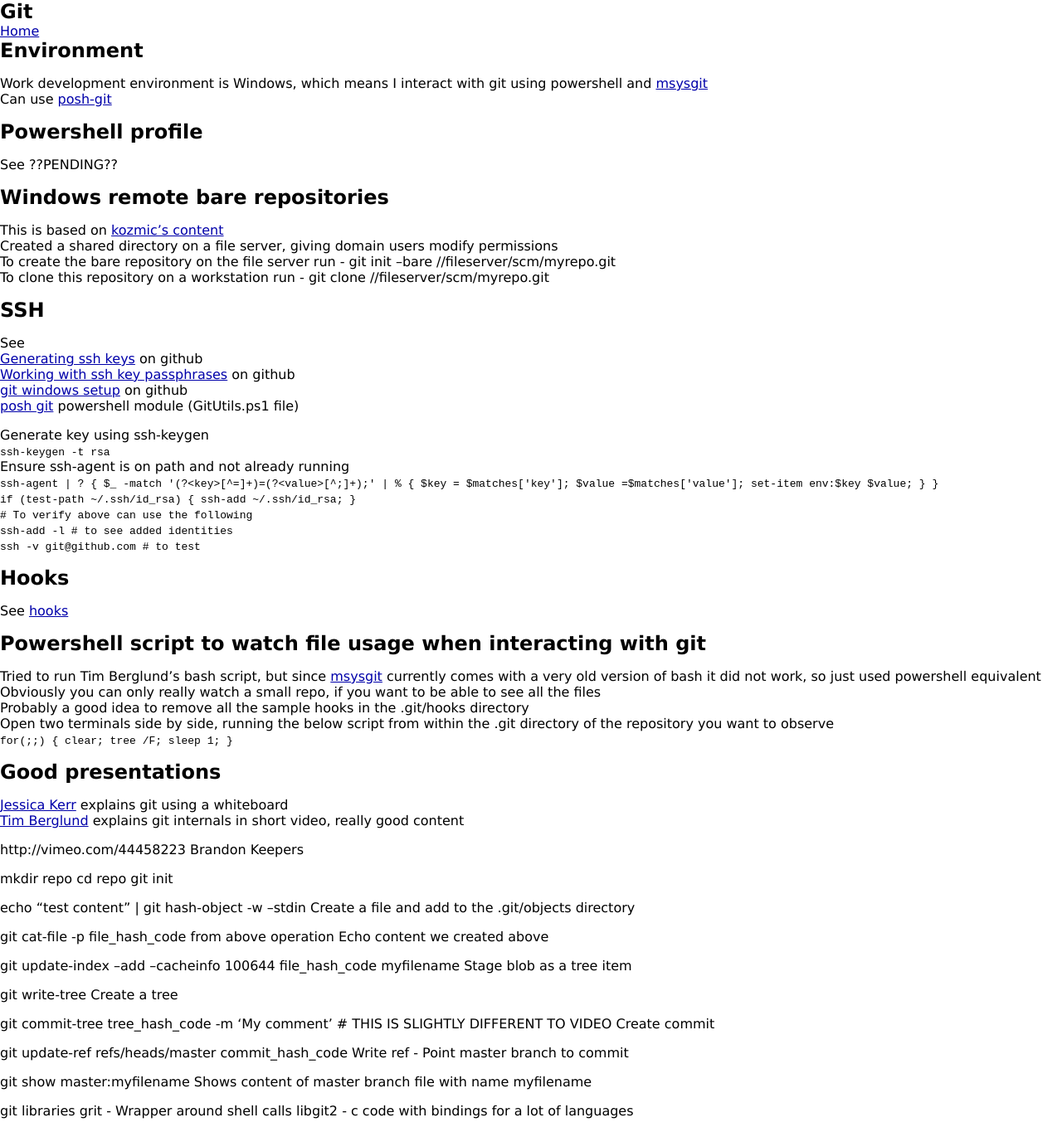
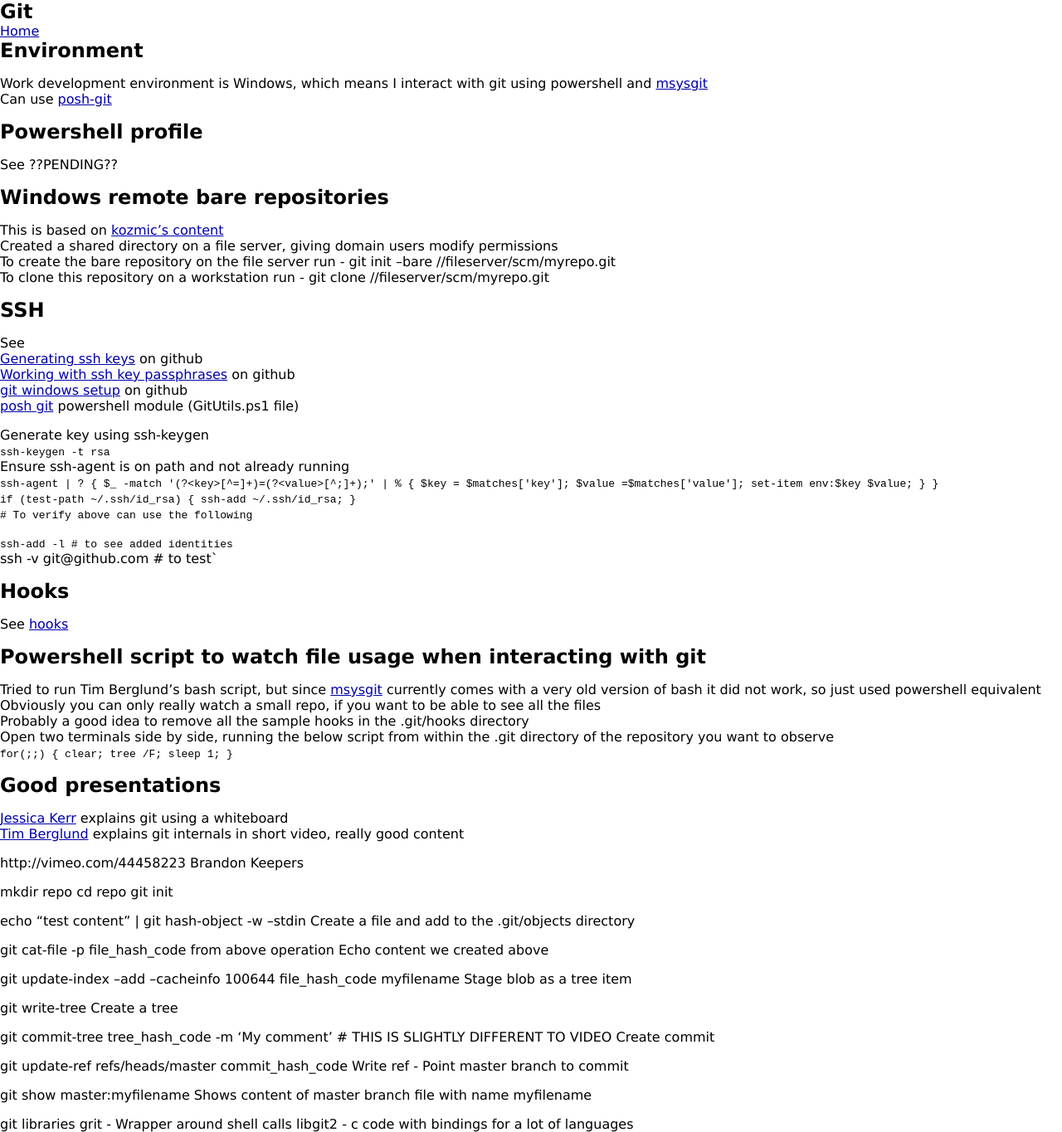
Before and after one commit to pmcgrath/pmcgrath.github.com, a Jekyll site: the page built from _posts/2012-10-14-git.md, in a window 1280 px wide. Shown: the whole page at 83% size. Built offline with Jekyll 4.4.1, drawn with Linux system fonts in a browser that asks for light colours.

```diff
--- a/_posts/2012-10-14-git.md
+++ b/_posts/2012-10-14-git.md
@@ -37,8 +37,10 @@ Ensure ssh-agent is on path and not already running
 `ssh-agent | ? { $_ -match '(?<key>[^=]+)=(?<value>[^;]+);' | % { $key = $matches['key']; $value =$matches['value']; set-item env:$key $value; } }`
 `if (test-path ~/.ssh/id_rsa) { ssh-add ~/.ssh/id_rsa; }`
 `# To verify above can use the following`
+
+
 `ssh-add -l 			# to see added identities`
-`ssh -v git@github.com 	# to test`
+ssh -v git@github.com 	# to test`
 
 
 Hooks
```
